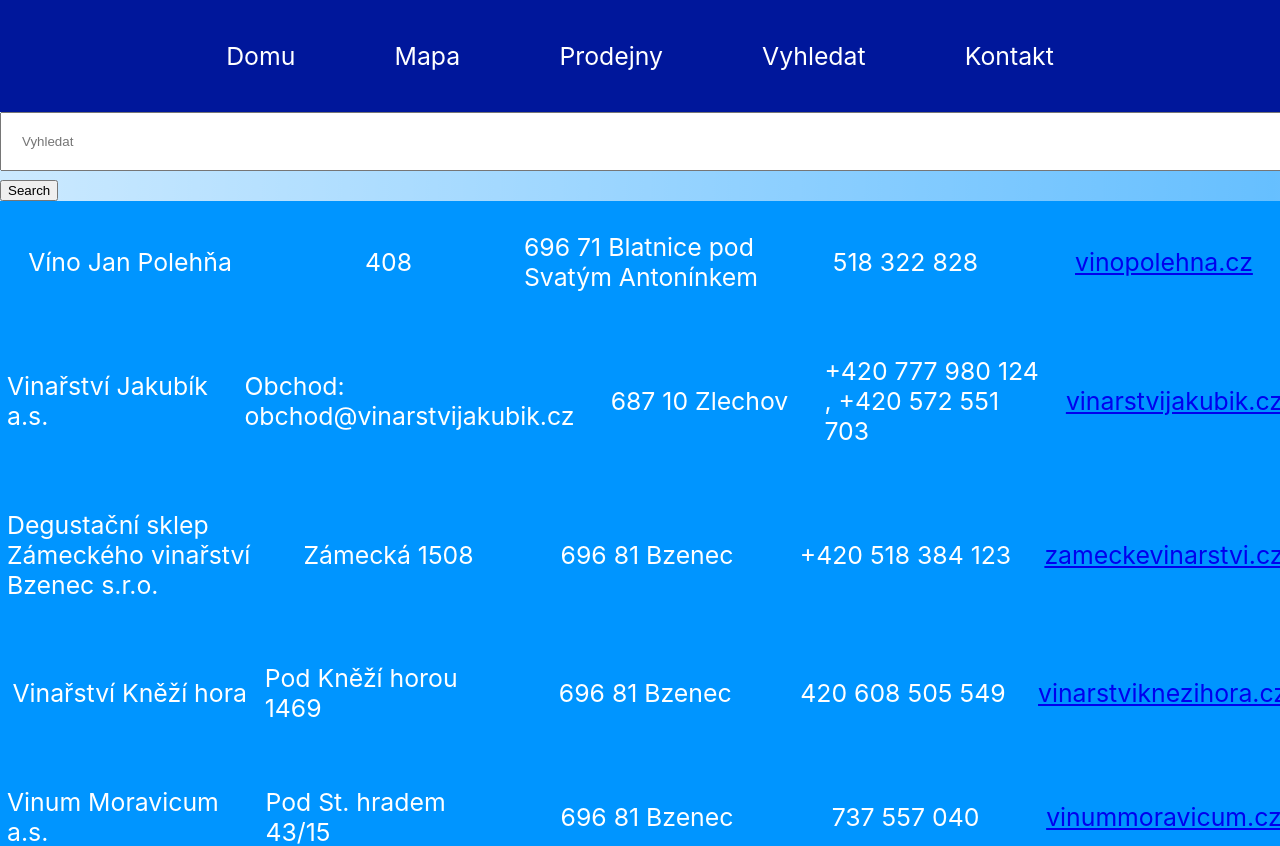
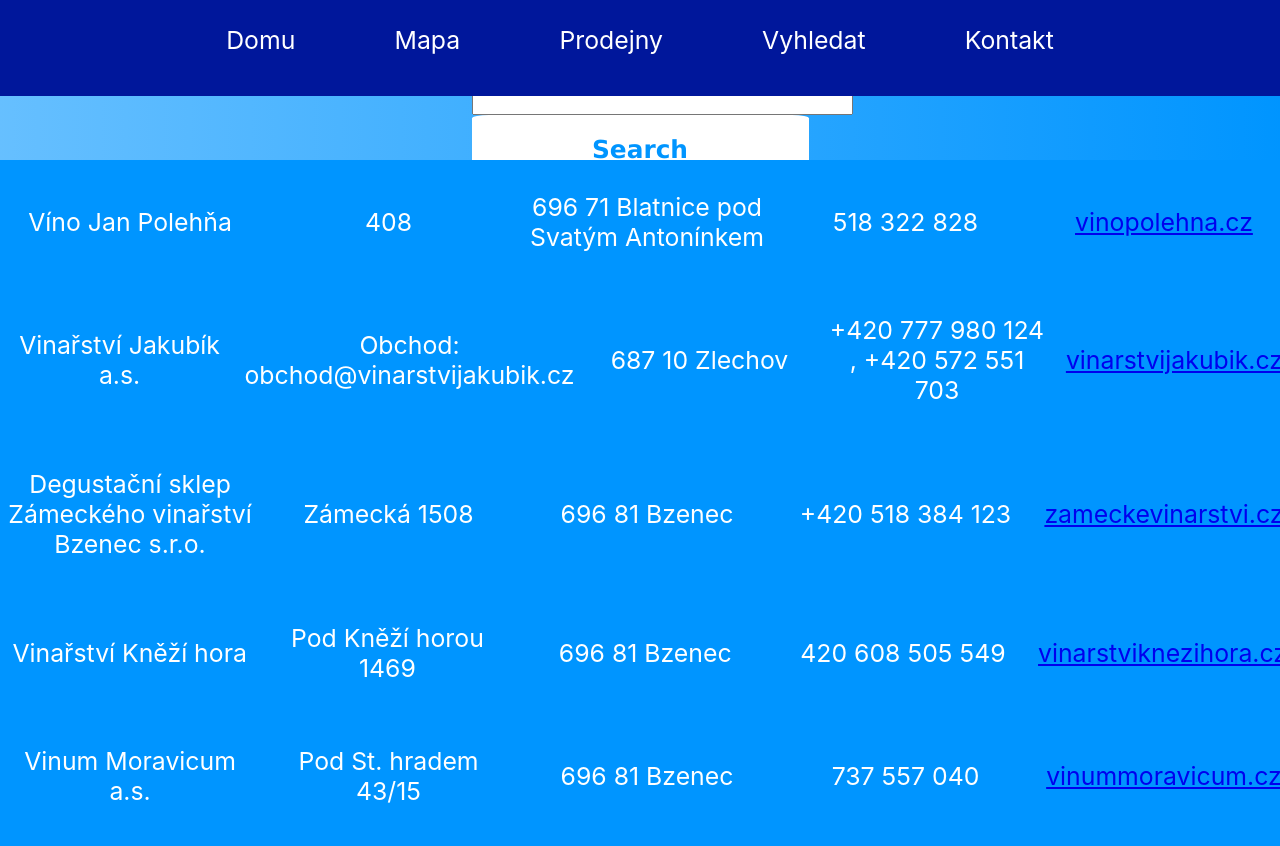
Before and after one commit to andrewtomanek/morava_winerys, a React (Create React App) app: page /vyhledat in a window 1280 px wide. Shown: the top 846 px of the page. Built offline with nearby package versions, Linux system fonts and the light colour scheme.

Commit message:
page layot css

```diff
--- a/src/App.css
+++ b/src/App.css
@@ -1,3 +1,25 @@
+html {
+  margin: 0;
+  padding: 0;
+  width: 100vw;
+  overflow-x: hidden;
+}
+
+body {
+  margin: 0;
+  padding: 0;
+  background: hsla(205, 100%, 50%, 0.4);
+  background: linear-gradient(
+    to bottom right,
+    hsla(205, 100%, 50%, 0.2),
+    hsla(205, 100%, 50%, 0.6),
+    hsla(205, 100%, 70%, 0.2)
+  );
+  width: 100vw;
+  min-height: 100vh;
+  overflow: hidden;
+}
+
 .main-navigation {
   width: 100%;
   height: 4.5rem;
@@ -39,26 +61,30 @@
   color: #00179b;
 }
 
-html {
-  margin: 0;
-  padding: 0;
+.main__container {
   width: 100vw;
-  overflow-x: hidden;
+  display: grid;
+  grid-template-rows: 10vh 1fr;
+  justify-items: center;
+  align-items: center;
+  align-content: center;
+  background: linear-gradient(
+    to left,
+    hsla(205, 100%, 50%, 1),
+    hsla(205, 100%, 70%, 1)
+  ); /* Standard syntax */
+  text-align: center;
 }
 
-body {
-  margin: 0;
-  padding: 0;
-  background: hsla(205, 100%, 50%, 0.4);
-  background: linear-gradient(
-    to bottom right,
-    hsla(205, 100%, 50%, 0.2),
-    hsla(205, 100%, 50%, 0.6),
-    hsla(205, 100%, 70%, 0.2)
-  );
-  width: 100vw;
-  min-height: 100vh;
-  overflow: hidden;
+.page__container {
+  width: 100%;
+  height: 100%;
+  display: grid;
+  grid-template-rows: 10vh 1fr;
+  justify-items: center;
+  align-items: center;
+  align-content: center;
+  text-align: center;
 }
 
 header {
@@ -77,6 +103,52 @@
   ); /* Standard syntax */
   background-size: 100% 100%;
   text-align: center;
+}
+
+button {
+  color: hsla(205, 100%, 50%, 1);
+  background-color: white;
+  padding: 20px 10px;
+  border-radius: 5%;
+  font-family: "Oldenburg", "Lucida Sans Unicode", "Lucida Grande", sans-serif;
+  font-size: 1rem;
+  font-weight: 900;
+  text-align: center;
+  border: none;
+  text-decoration: none;
+  cursor: pointer;
+  width: 100%;
+  height: 100%;
+}
+
+.modal {
+  position: fixed;
+  top: 40%;
+  left: 50%;
+  transform: translate(-50%, -50%);
+  max-width: 100%;
+  max-height: 100%;
+  box-shadow: 0px 7px 9px -4px rgba(0, 0, 0, 0.2),
+    0px 14px 21px 2px rgba(0, 0, 0, 0.14), 0px 5px 26px 4px rgba(0, 0, 0, 0.12);
+  background: white;
+  width: 20em;
+  height: 20em;
+  border-radius: 50%;
+}
+.modalOverlay {
+  position: fixed;
+  top: 0;
+  left: 0;
+  width: 100%;
+  height: 100%;
+  z-index: 50;
+  background: rgba(0, 0, 0, 0.7);
+}
+.closed {
+  display: none;
+}
+.open {
+  display: block;
 }
 
 .search__input {
@@ -151,6 +223,8 @@
 }
 .citis__box {
   width: 100%;
+  padding: 2rem 1rem;
+  margin: 0rem;
   display: grid;
   grid-gap: 1rem;
   grid-template-columns: repeat(auto-fill, minmax(20vw, 1fr));
--- /dev/null
+++ b/src/components/BaseButton.js
@@ -0,0 +1,10 @@
+import React from "react";
+
+function BaseButton(props) {
+  return (
+    <button onClick={props.onClick} value={props.value}>
+      Detail
+    </button>
+  );
+}
+export default BaseButton;
--- a/src/components/FilteredCity.js
+++ b/src/components/FilteredCity.js
@@ -1,24 +1,27 @@
-import React from "react";
+import React, { useState } from "react";
+import Modal from "./Modal.js";
+import BaseButton from "./BaseButton.js";
 
 const FilteredCity = ({ item }) => {
+  const [show, setOpen] = useState(false);
+  const [modalContent, setModalContent] = useState([]);
+
+  const showModal = e => {
+    setOpen(true);
+    setModalContent(item);
+  };
+
   return (
-    <article className="wine_container">
-      <div className="wine_box">
-        <h4 className="pic_caption">{item.name}</h4>
-        <img className="front_picture" src={item.picture} alt={item.picture} />
-        <div className="content_overlay">
-          <h5 className="business_title">{item.name}</h5>
-          <div className="business_link">
-            <a className="business_website" href={item.url}>
-              {item.website}
-            </a>
-          </div>
-          <p className="business_adress">{item.address}</p>
-          <p className="business_postal">{item.postalCode}</p>
-          <p className="business_telphone">{item.phoneNumber}</p>
-        </div>
-      </div>
-    </article>
+    <div className="wine_box">
+      <h4 className="pic_caption">{item.name}</h4>
+      <img className="front_picture" src={item.picture} alt={item.picture} />
+      <BaseButton onClick={() => showModal()} />
+      <Modal
+        onClose={() => setOpen(false)}
+        show={show}
+        modalContent={modalContent}
+      />
+    </div>
   );
 };
 
--- a/src/components/HookMap.js
+++ b/src/components/HookMap.js
@@ -1,5 +1,4 @@
 import React from "react";
-import ReactDOM from "react-dom";
 import { useGoogleMap, useMap } from "./MapHooks";
 import { useRef } from "react";
 
--- /dev/null
+++ b/src/components/Modal.js
@@ -0,0 +1,27 @@
+import React from "react";
+import BaseButton from "./BaseButton.js";
+
+function Modal({ modalContent, onClose, show }) {
+  const modalOpen = show ? "modalOverlay open" : "modalOverlay closed";
+  if (!show) {
+    return null;
+  } else
+    return (
+      <div className={modalOpen}>
+        <BaseButton name="Close" onClick={onClose} />
+        <div className="wine_box">
+          <h5 className="business_title">{modalContent.name}</h5>
+          <div className="business_link">
+            <a className="business_website" href={modalContent.url}>
+              {modalContent.website}
+            </a>
+          </div>
+          <p className="business_adress">{modalContent.address}</p>
+          <p className="business_postal">{modalContent.postalCode}</p>
+          <p className="business_telphone">{modalContent.phoneNumber}</p>
+        </div>
+      </div>
+    );
+}
+
+export default Modal;
--- a/src/pages/Home.js
+++ b/src/pages/Home.js
@@ -26,7 +26,7 @@
   };
 
   return (
-    <div className="row">
+    <div className="main__container">
       <Navigation />
       {toggleBox && (
         <button onClick={() => setToggleBox(!toggleBox)}>Reset</button>
--- a/src/pages/Vyhledat.js
+++ b/src/pages/Vyhledat.js
@@ -31,11 +31,13 @@
   };
 
   return (
-    <div className="row">
+    <div className="main__container">
       <Navigation />
-      <Form searchDatabase={searchDatabase} resetSearch={resetSearch} />
-      <Shops sklepy={sklepy} initSklepy={!initSklepy} />
-      <FilteredList sklepy={sklepy} initSklepy={initSklepy} />
+      <div className="page__container">
+        <Form searchDatabase={searchDatabase} resetSearch={resetSearch} />
+        <Shops sklepy={sklepy} initSklepy={!initSklepy} />
+        <FilteredList sklepy={sklepy} initSklepy={initSklepy} />
+      </div>
     </div>
   );
 };
--- a/src/pages/Vyhledat_O.js
+++ b/src/pages/Vyhledat_O.js
@@ -15,7 +15,7 @@
   };
 
   return (
-    <div className="row">
+    <div className="main__container">
       <Navigation />
 
       <Form addPerson={addPerson} />
```
Also changed, not shown: src/components/People_O.js (deleted, +0 -19 lines).
